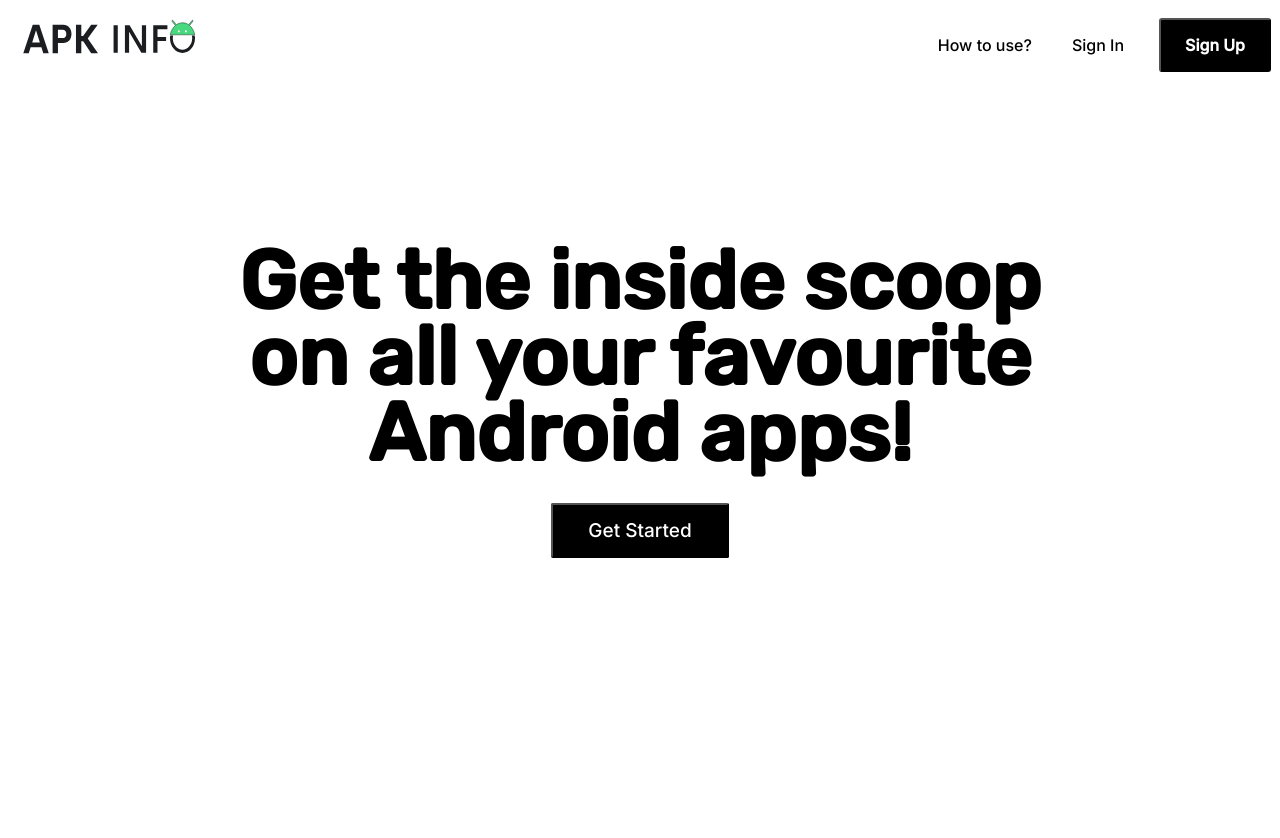
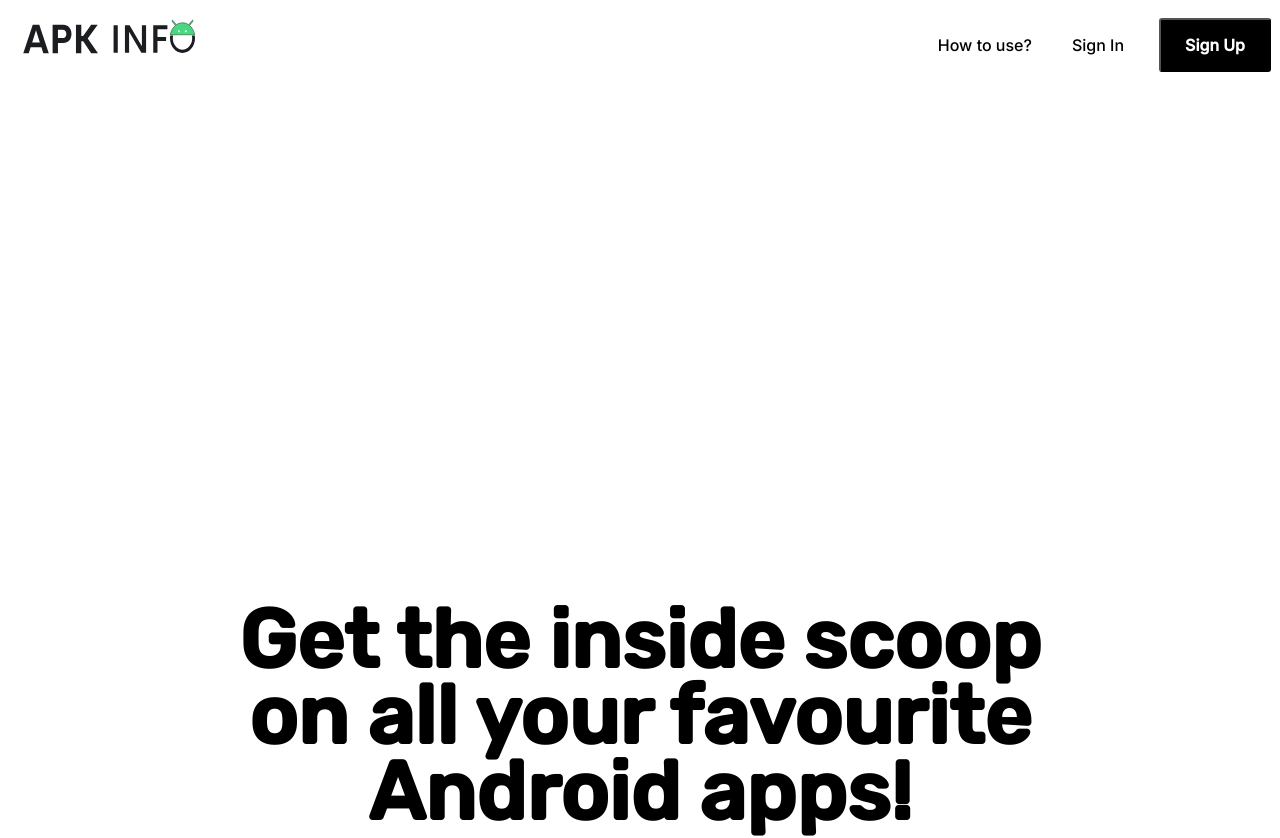
Before and after one commit to kalviumcommunity/AppInfo, a React (Create React App) app in the folder Client/: page / in a window 1280 px wide. Shown: the top 838 px of the page. Before the commit the page ends 800 px from the top, so only its background shows below. Built offline with nearby package versions, Linux system fonts and the light colour scheme; no server answers.

Commit message:
CSS bugs

```diff
--- a/Client/src/components/Login.css
+++ b/Client/src/components/Login.css
@@ -58,6 +58,7 @@
   background-color: white;
   border: 0px;
   margin: 3px;
+  font-size: 14px;
 }
 
 
@@ -167,8 +168,8 @@ cursor: pointer;
 
 
 #logoutIcon{
-  width: 32px;
-  height: 20px;
+  width: 24px;
+  height: 18px;
 }
 
 .Window-btn:hover path {
--- a/Client/src/components/Uploadbox/Uploadbox.jsx
+++ b/Client/src/components/Uploadbox/Uploadbox.jsx
@@ -55,7 +55,7 @@ function Uploadbox(props) {
       {loading ? (
         <div id="loader1">
           <img src={Androidrobot} id="androidbot" alt="" />
-          <p>Analyzing your file<span className="loader__dot">.</span><span className="loader__dot">..</span></p>
+          <p id="analyzing">Analyzing your file<span className="loader__dot">.</span><span className="loader__dot">..</span></p>
         </div>
       ) : (
         <div className="uploadwindow">
--- a/Client/src/components/bodytext/bodytext.css
+++ b/Client/src/components/bodytext/bodytext.css
@@ -18,18 +18,8 @@
   flex-direction: column;
   align-items: center;
   justify-content: center;
-  min-height: 100%;
-}
-#hometext {
-  position: absolute;
-  top: 0;
-  bottom: 0;
-  left: 0;
-  right: 0;
-  display: flex;
-  flex-direction: column;
-  align-items: center;
-  justify-content: center;
+margin-top: 40%;
+margin-bottom: 50%;
 }
 
 
--- a/Client/src/components/bodytext/bodytext.jsx
+++ b/Client/src/components/bodytext/bodytext.jsx
@@ -3,7 +3,7 @@ import "./bodytext.css";
 import { useAuth0 } from "@auth0/auth0-react";
 import LoadingText from "../loading/loading";
 
-function bodytext() {
+function BodyText() {
   const { loginWithRedirect, isLoading } = useAuth0();
 
   return isLoading ? (
@@ -11,7 +11,7 @@ function bodytext() {
   ) : (
     <div id="hometext">
       <div id="centertext">
-        <> Get the inside scoop on all your favourite Android apps!</>
+        <>Get the inside scoop on all your favourite Android apps!</>
       </div>
 
       <div className="getStartedDiv">
@@ -23,4 +23,4 @@ function bodytext() {
   );
 }
 
-export default bodytext;
+export default BodyText;
--- a/Client/src/components/styles.css
+++ b/Client/src/components/styles.css
@@ -238,7 +238,6 @@ table {
   padding-top: 30vh;
   font-size: 18px;
   font-family: "rubik";
-  text-align: center;
 }
 
 @keyframes blink {
@@ -255,3 +254,7 @@ table {
 .loader__dot:nth-child(3) {
   animation-delay: 500ms;
 }
+#analyzing {
+  font-size: 18px;
+  font-family: "rubik";
+}
```
Also changed, not shown: 1 other file (tests, documents, lock files or other folders).
